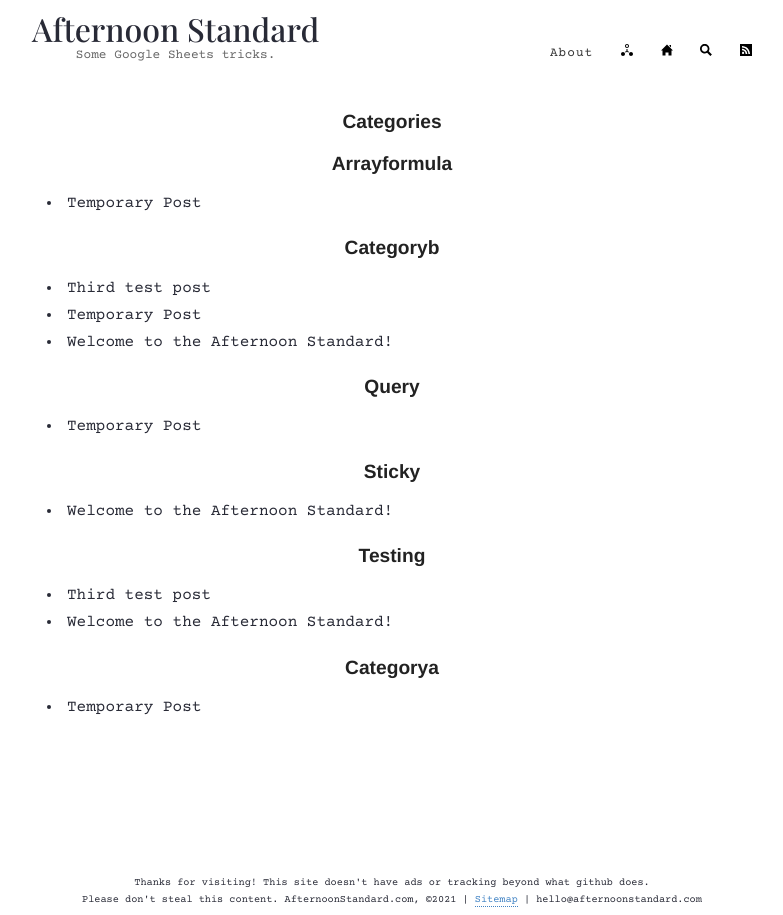
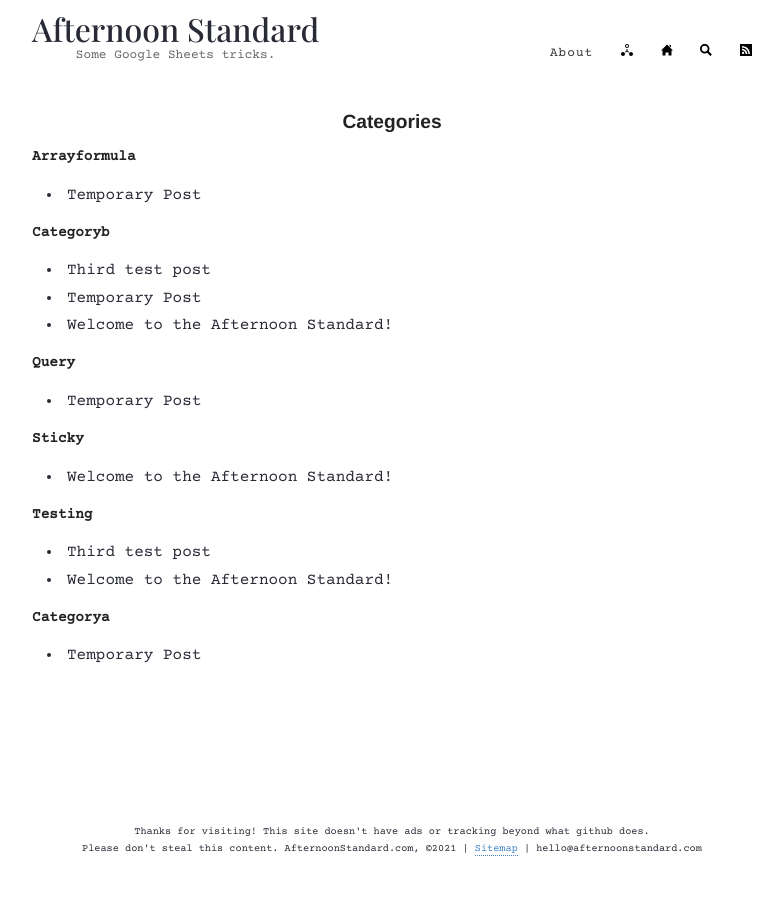
Before and after one commit to boringparty/hello-party.github.io, a Jekyll site: the page built from _pages/categories.md, in a window 1280 px wide. Shown: the whole page, without its empty margins (248-1031 px from the left). Built offline with Jekyll 4.4.1, drawn with Linux system fonts in a browser that asks for light colours.

Commit message:
Update categories.md

```diff
--- a/_pages/categories.md
+++ b/_pages/categories.md
@@ -8,7 +8,7 @@ title: Categories
 {% assign sorted_cats = site.categories | sort %}
 {% for category in sorted_cats %}
 {% assign sorted_posts = category[1] | reversed %}
-<h1 id="{{category[0] | uri_escape | downcase }}">{{category[0] | capitalize}}</h1>
+<h3 id="{{category[0] | uri_escape | downcase }}">{{category[0] | capitalize}}</h3>
 <ul>
   {% for post in sorted_posts %}
  	<li><a href="{{ site.url }}{{ site.baseurl }}{{  post.url }}">{{  post.title }}</a></li>
```
